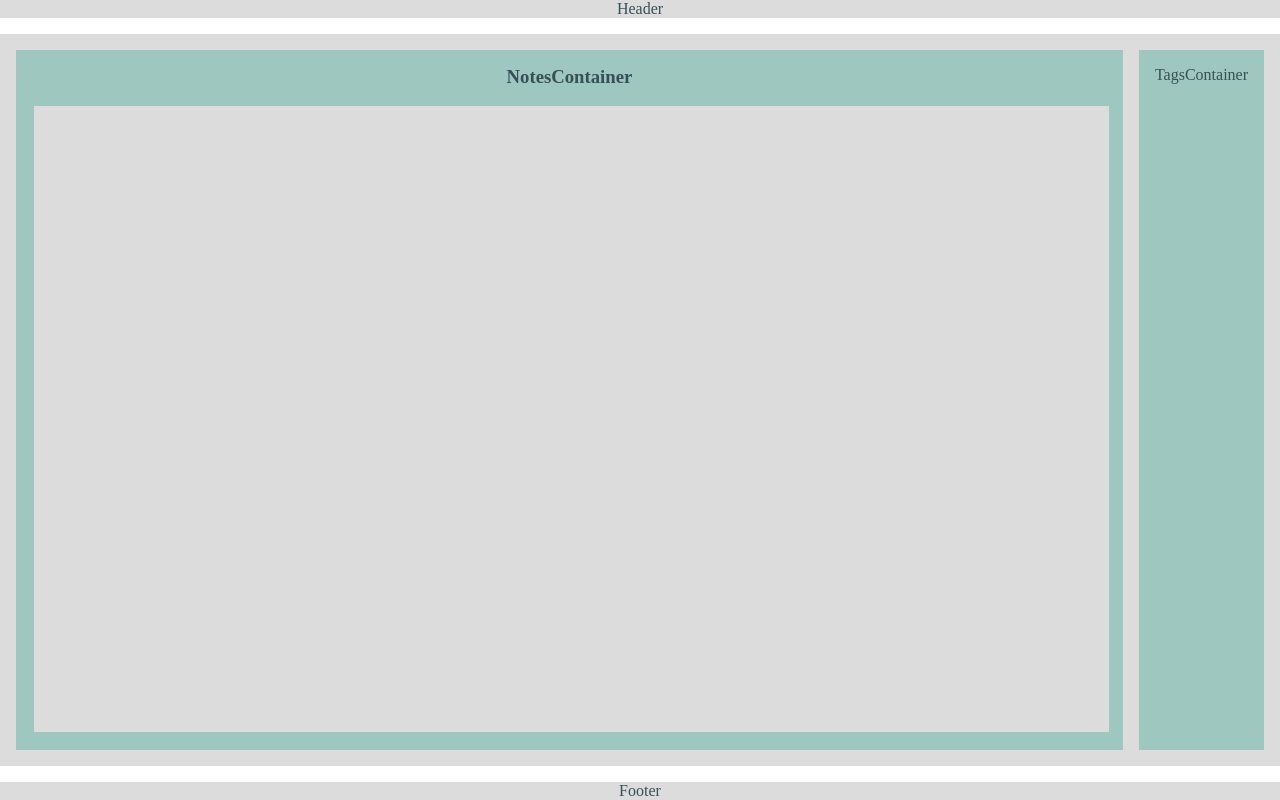
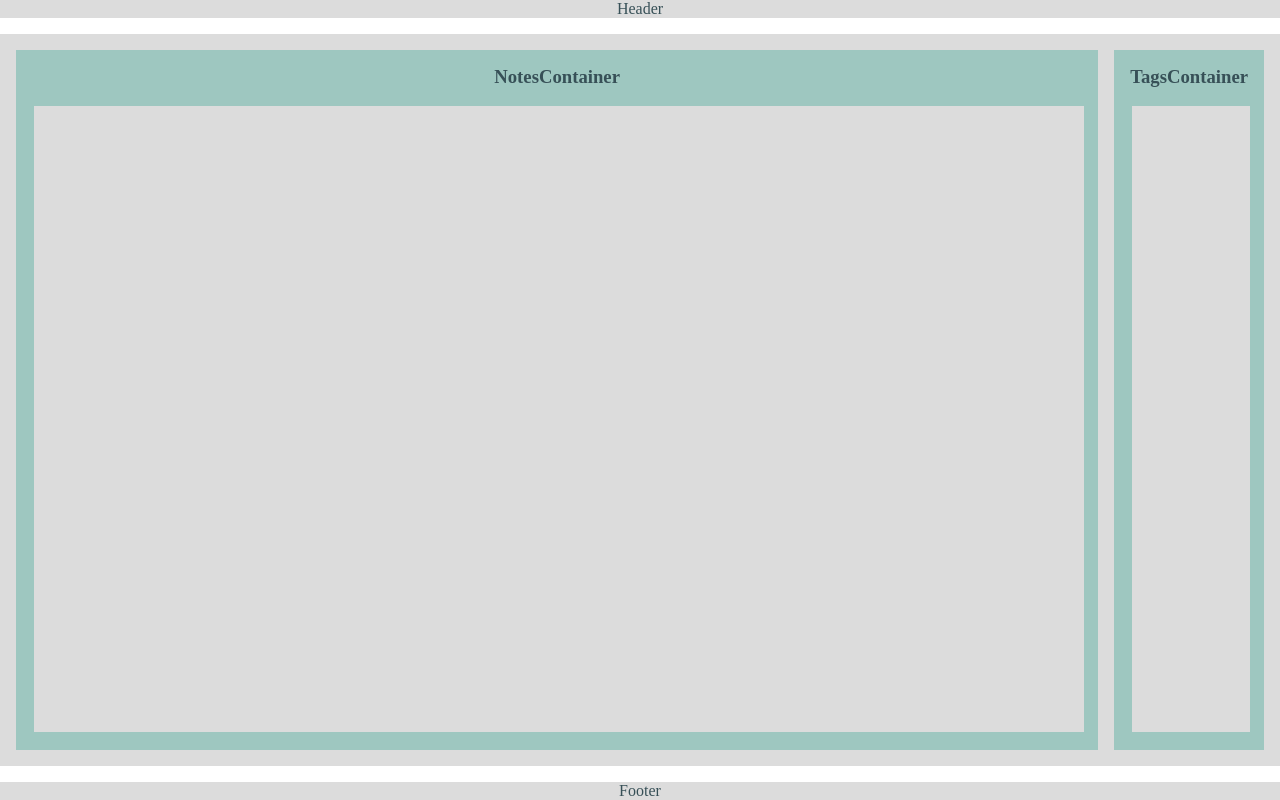
Before and after one commit to RimidalU/notes-text-editor_with-tags, a React (Vite) app: page / in a window 1280 px wide. Built offline with nearby package versions, Linux system fonts and the light colour scheme.

Commit message:
feat: add tags wrapper

```diff
--- a/src/components/TagsContainer/TagsContainer.tsx
+++ b/src/components/TagsContainer/TagsContainer.tsx
@@ -2,9 +2,10 @@ import React from 'react'
 
 const TagsContainer = () => {
   return (
-    <div className='tagsContainer'>
-      TagsContainer
-    </div>
+    <section className='tagsContainer'>
+      <h3 className="tagsContainer_name">TagsContainer</h3>
+      <div className="tags_wrapper">  </div>
+    </section>
   )
 }
 
--- a/src/components/TagsContainer/_tagsContainer.scss
+++ b/src/components/TagsContainer/_tagsContainer.scss
@@ -1,7 +1,20 @@
 @import '../../sass/variables';
 
 .tagsContainer {
+    display: flex;
+    flex-direction: column;
     margin: 1rem 1rem 1rem 0.5rem;
     padding: 1rem;
     background-color: $secondary-color;
 }
+
+.tags_wrapper {
+    height: 100%;
+    width: 100%;
+    margin: 0.1rem;
+    background-color: $background-color;
+}
+
+.tagsContainer_name {
+    margin-bottom: 1rem;
+}
```
